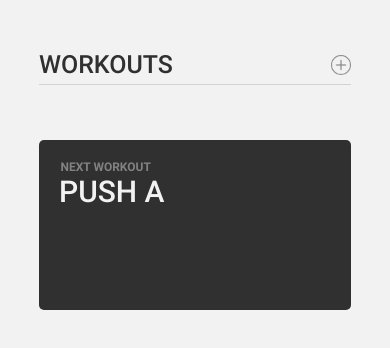
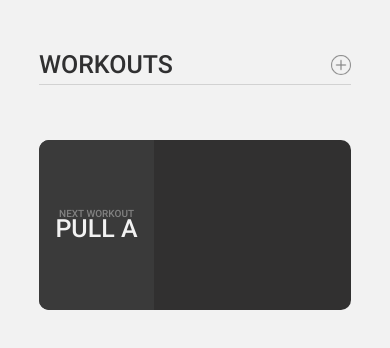
Before and after one commit to RagOfJoes/React-Native-Workout, a React Native app: screen / in a window 390 px wide. Shown: the top 348 px of the page. Built offline with nearby package versions, Linux system fonts and the light colour scheme.

Commit message:
redesigned nextWorkout card

```diff
--- a/Components/Home/Next Workout/NextWorkout.js
+++ b/Components/Home/Next Workout/NextWorkout.js
@@ -1,18 +1,25 @@
 import React from 'react';
 import { View, Text, StyleSheet } from 'react-native';
-import normalizeText from '../../config/normalizeText';
 
 const NextWorkout = () => {
     return (
         <View style={styles.nextWorkoutContainerStyle}>
             <View style={styles.nextWorkoutBackgroundStyle}>
                 <View style={styles.nextWorkoutRow}>
-                    <Text style={styles.title} numberOfLines={1}>
-                        Next Workout
-                    </Text>
-                    <Text style={styles.currentWorkout} numberOfLines={1}>
-                        push a
-                    </Text>
+                    {/* Start Workout Title */}
+                    <View style={styles.nextWorkoutTitle}>
+                        <Text style={styles.title} numberOfLines={1}>
+                            Next Workout
+                        </Text>
+                        <Text style={styles.currentWorkout} numberOfLines={3} adjustsFontSizeToFit>
+                            pull a
+                        </Text>
+                    </View>
+                    {/* End Workout Title */}
+
+                    {/* Start Muscle Groups */}
+
+                    {/* End Muscle Groups */}
                 </View>
             </View>
         </View>
@@ -29,24 +36,37 @@ const styles = StyleSheet.create({
     nextWorkoutBackgroundStyle: {
         width: "80%",
         height: "100%",
-        borderRadius: 5,
+        borderRadius: 10,
+        alignItems: "flex-start",
         flexDirection: 'column',
-        backgroundColor: "#303031"
+        backgroundColor: "#313030"
     },
     nextWorkoutRow: {
-        margin: 20,
-        flexWrap: "wrap",
+        height: "100%",
+        flexDirection: "row",
+    },
+    nextWorkoutTitle: {
+        width: 115,
+        height: "100%",
+        textAlign: "center",
+        alignItems: "center",
+        borderTopLeftRadius: 10,
+        justifyContent: "center",
+        borderBottomLeftRadius: 10,
+        backgroundColor: "#3A3A3A",
     },
     title: {
-        fontSize: 12,
-        marginLeft: 1.5,
+        fontSize: 10,
+        marginBottom: -5,
         color: "#828282",
-        fontFamily: "Roboto-Bold",
-        textTransform: "uppercase"
+        textAlign: "center",
+        textTransform: "uppercase",
+        fontFamily: "Roboto-Medium",
     },
     currentWorkout: {
-        fontSize: 30,
+        fontSize: 25,
         color: "#F2F2F2",
+        textAlign: "center",
         textTransform: "uppercase",
         fontFamily: "Roboto-Medium"
     }
```
